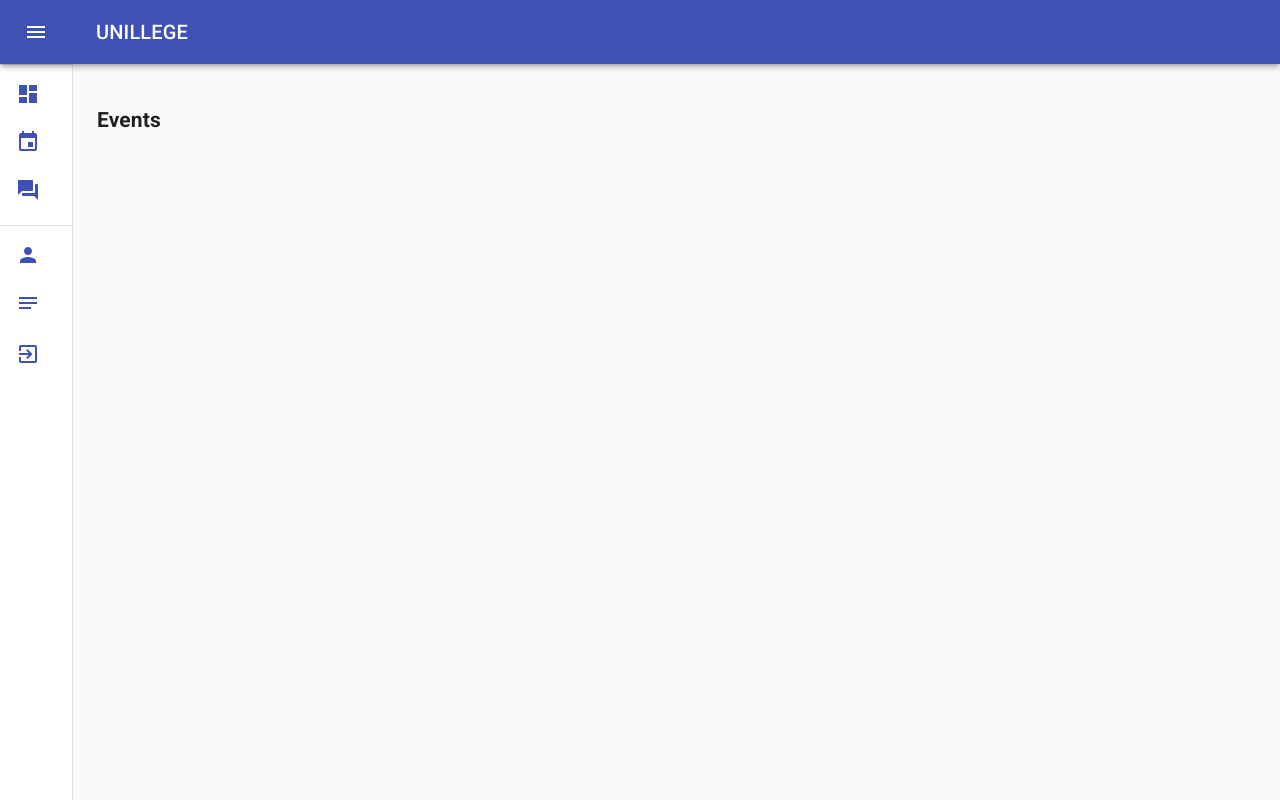
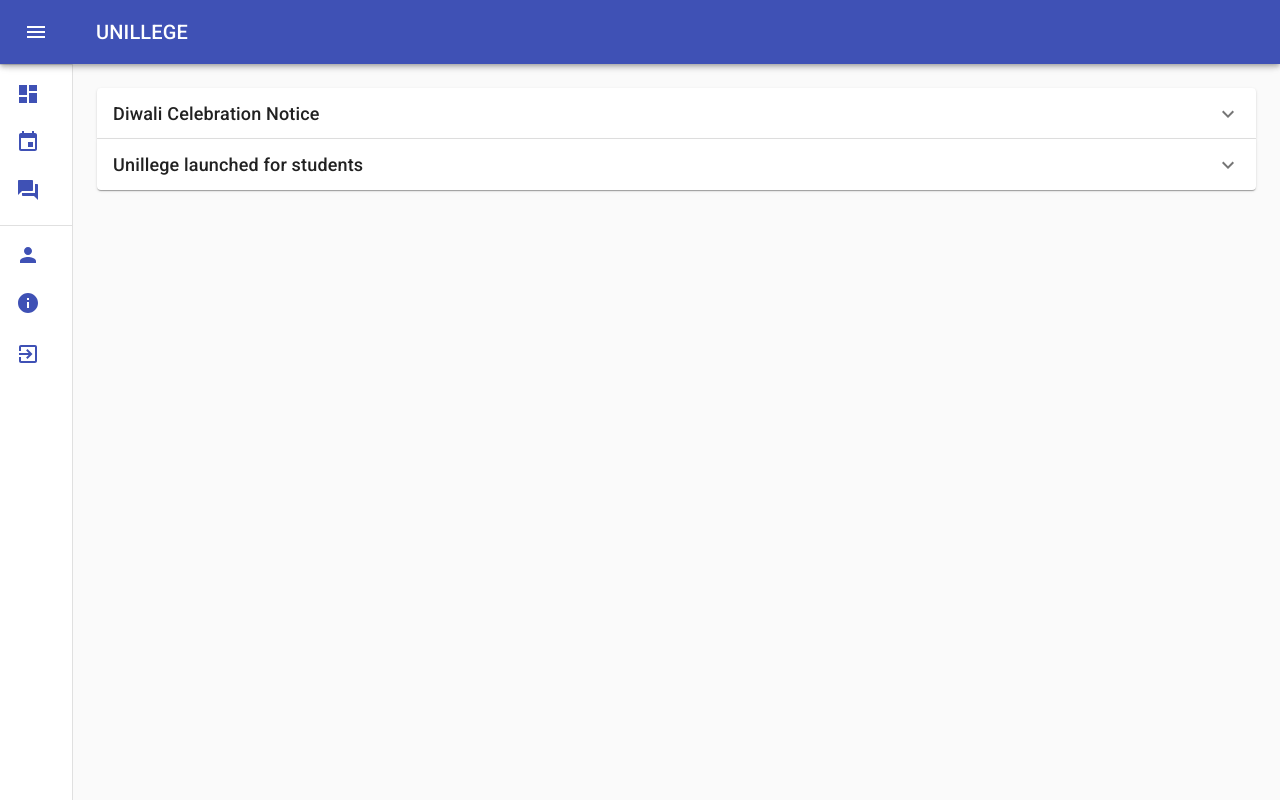
Before and after one commit to Accelerator-One/The-Unillege, a React (Create React App) app in the folder react-web/: page /events in a window 1280 px wide. Both pictures are taken after typing "name@example.com", "Sample123" into the empty fields and a click on the button "SUBMIT". Built offline with nearby package versions, Linux system fonts and the light colour scheme.

Commit message:
feat: Added login regex + Event Components Revamped

```diff
--- a/react-web/src/dashboard.js
+++ b/react-web/src/dashboard.js
@@ -19,8 +19,8 @@ import DashboardIcon from '@material-ui/icons/Dashboard';
 import EventIcon from '@material-ui/icons/Event';
 import ForumIcon from '@material-ui/icons/Forum';
 import PersonIcon from '@material-ui/icons/Person';
-import NotesIcon from '@material-ui/icons/Notes';
 import ExitToAppIcon from '@material-ui/icons/ExitToApp';
+import InfoIcon from '@material-ui/icons/Info';
 
 import {
   Switch,
@@ -32,7 +32,7 @@ import Dashboard from './pages/dashboard';
 import Alumni from './pages/alumni';
 import Events from './pages/events';
 import Forum from './pages/forum';
-import Preparation from './pages/preparation';
+import About from './pages/about';
 import swal from 'sweetalert';
 
 const drawerWidth = 240;
@@ -208,14 +208,14 @@ export default function MiniDrawer(props) {
             </NavLink>
           </ListItem>
 
-          <ListItem button key='preparation'>
+          <ListItem button key='about'>
             <ListItemIcon>
-              <NavLink to='/preparation'>
-              <NotesIcon/>
+              <NavLink to='/about'>
+              <InfoIcon/>
               </NavLink>
             </ListItemIcon>
-            <NavLink to='/preparation'>
-              <ListItemText primary="Preparation" />
+            <NavLink to='/about'>
+              <ListItemText primary="About" />
             </NavLink>
           </ListItem>
 
@@ -243,7 +243,7 @@ export default function MiniDrawer(props) {
           </Route>
           <Route path="/alumni" component={Alumni}>
           </Route>
-          <Route path="/preparation" component={Preparation}>
+          <Route path="/about" component={About}>
           </Route>
           <Route path="/" component={Dashboard}>
           </Route>
--- a/react-web/src/login.js
+++ b/react-web/src/login.js
@@ -15,10 +15,13 @@ function loginAttempt(evt,listener) {
   evt.preventDefault();
   let mail = document.getElementById('email').value;
   let passwd = document.getElementById('password').value;
-  // TODO : Login | Register request to REST Django Framework
 
-  // TODO : Add regex check on data fields above
-  if(mail.length!==0 && passwd.length!==0)
+  // Regex Pattern Listener
+  const mailPatt = /^[a-zA-Z0-9.]+@\D+$/g;
+  const passwdPatt = /^\S{8,}$/g;
+
+  // Input Validation
+  if(mailPatt.exec(mail)!==null && passwdPatt.exec(passwd)!==null)
     listener(true);
   else
     return swal('Unsuccessful','Incorrect username or password','error');
--- a/react-web/src/pages/preparation.js
+++ b/react-web/src/pages/about.js
@@ -1,6 +1,6 @@
 import React from 'react';
 
-class Preparation extends React.Component {
+class About extends React.Component {
 
     constructor(props){
         super(props);
@@ -10,10 +10,10 @@ class Preparation extends React.Component {
     render(){
         return (
             <>
-                <h2> Preparation </h2>
+                <h2> About Section </h2>
             </>
         );
     }
 }
 
-export default Preparation;
+export default About;
--- a/react-web/src/pages/alumni.js
+++ b/react-web/src/pages/alumni.js
@@ -10,7 +10,7 @@ class Alumni extends React.Component {
     render(){
         return (
             <>
-                <h2> Alumni </h2>
+                <h2> Alumni Stories </h2>
             </>
         );
     }
--- a/react-web/src/pages/events.js
+++ b/react-web/src/pages/events.js
@@ -1,19 +1,64 @@
 import React from 'react';
+import { makeStyles } from '@material-ui/core/styles';
+import Accordion from '@material-ui/core/Accordion';
+import AccordionSummary from '@material-ui/core/AccordionSummary';
+import AccordionDetails from '@material-ui/core/AccordionDetails';
+import Typography from '@material-ui/core/Typography';
+import ExpandMoreIcon from '@material-ui/icons/ExpandMore';
 
-class Events extends React.Component {
+const useStyles = makeStyles((theme) => ({
+  root: {
+    width: '100%',
+  },
+  heading: {
+    fontSize: theme.typography.pxToRem(18),
+    fontWeight: theme.typography.fontWeightMedium,
+  },
+}));
 
-    constructor(props){
-        super(props);
-        this.state = {};
-    }
+export default function SimpleAccordion(props) {
 
-    render(){
-        return (
-            <>
-                <h2> Events </h2>
-            </>
-        );
-    }
+  const classes = useStyles();
+
+  return (
+    <div className={classes.root}>
+
+      <Accordion>
+        <AccordionSummary
+          expandIcon={<ExpandMoreIcon />}
+          aria-controls="panel1a-content"
+          id="panel1a-header"
+        >
+          <Typography className={classes.heading}> Diwali Celebration Notice </Typography>
+        </AccordionSummary>
+        <AccordionDetails>
+          <Typography>
+            Wishing you all a very Happy Diwali for year 2020.
+          </Typography>
+          <blockquote>
+              &nbsp;
+          </blockquote>
+        </AccordionDetails>
+      </Accordion>
+
+      <Accordion>
+        <AccordionSummary
+          expandIcon={<ExpandMoreIcon />}
+          aria-controls="panel2a-content"
+          id="panel2a-header"
+        >
+          <Typography className={classes.heading}> Unillege launched for students </Typography>
+        </AccordionSummary>
+        <AccordionDetails>
+          <Typography>
+          Get yourself acquainted with your college now! - A College Information Manager App
+          </Typography>
+          <blockquote>
+              &nbsp;
+          </blockquote>
+        </AccordionDetails>
+      </Accordion>
+
+    </div>
+  );
 }
-
-export default Events;
--- a/react-web/src/pages/forum.js
+++ b/react-web/src/pages/forum.js
@@ -10,7 +10,7 @@ class Forum extends React.Component {
     render(){
         return (
             <>
-                <h2> Forum </h2>
+                <h2> Ask your Queries here </h2>
             </>
         );
     }
```
